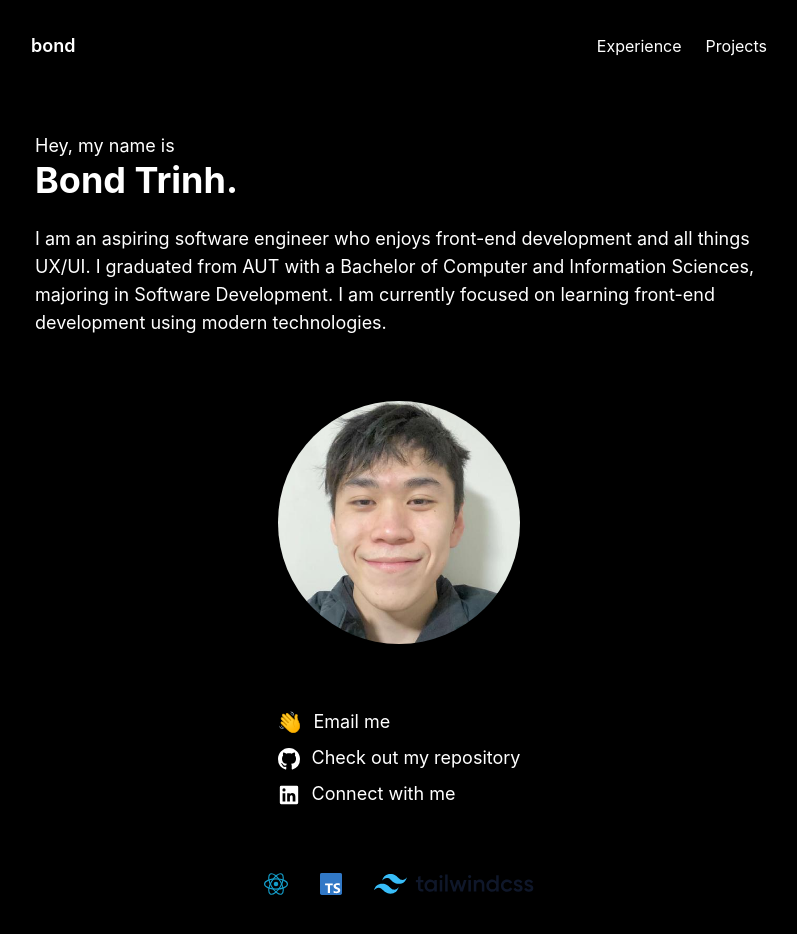
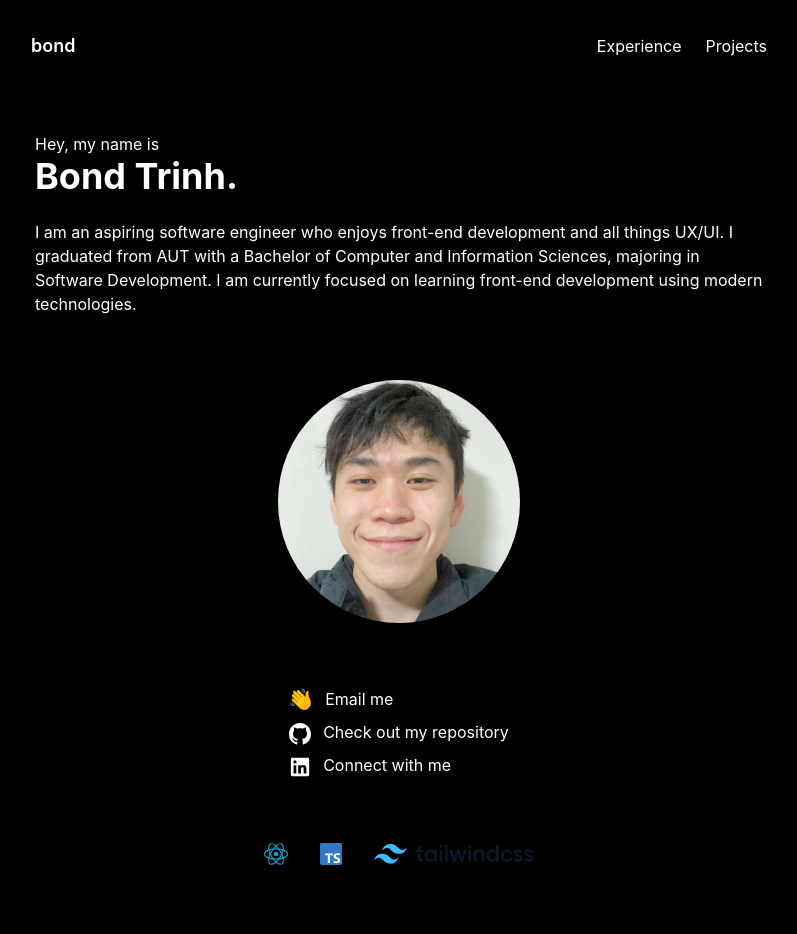
Before and after one commit to trinhbond/personal-portfolio, a React (Create React App) app: page / in a window 1280 px wide. Shown: the whole page, without its empty margins (241-1038 px from the left). After the commit the page ends 906 px from the top, so only its background shows below. Built offline with nearby package versions, Linux system fonts and the light colour scheme.

Commit message:
Change text size

```diff
--- a/src/components/Drawer/Drawer.tsx
+++ b/src/components/Drawer/Drawer.tsx
@@ -7,7 +7,7 @@ interface DrawerProps {
 
 const Drawer = () => {
   return (
-    <div className="z-[10] rounded-md absolute block ml-auto mr-0 right-5 top-20 bg-[#141414]">
+    <div className="z-[10] rounded-md absolute block right-5 top-20 bg-[#141414]">
       <div className="flex flex-col justify-center h-[100px] px-2">
         <NavLink
           to="/experience"
--- a/src/pages/Experience.js
+++ b/src/pages/Experience.js
@@ -6,8 +6,8 @@ function Experience() {
   }, []);
 
   return (
-    <main className="max-w-3xl py-10 px-5 m-auto text-white overflow-x-hidden max-[600px]:text-base">
-      <h1 className="font-semibold text-[26px] mb-10">Experience</h1>
+    <main className="max-w-3xl py-10 px-5 m-auto text-white overflow-x-hidden text-base">
+      <h1 className="font-bold text-[26px] mb-10">Experience</h1>
       <div className="animate work flex flex-row max-[600px]:flex-col flex-wrap gap-4">
         <div className="font-medium w-1/6 max-[600px]:w-auto whitespace-nowrap">
           2022 - 2023
--- a/src/pages/Home.js
+++ b/src/pages/Home.js
@@ -15,7 +15,7 @@ function Home() {
 
   return (
     <main className="animate max-w-3xl max-[600px]:py-5 py-10 px-5 max-[600px]:px-6 m-auto text-white overflow-x-hidden">
-      <div className="flex flex-col justify-center align-center gap-16 text-lg max-[600px]:text-base">
+      <div className="flex flex-col justify-center align-center gap-16 text-base">
         <div className="top">
           <p className="mb-6">
             Hey, my name is <br />
```
